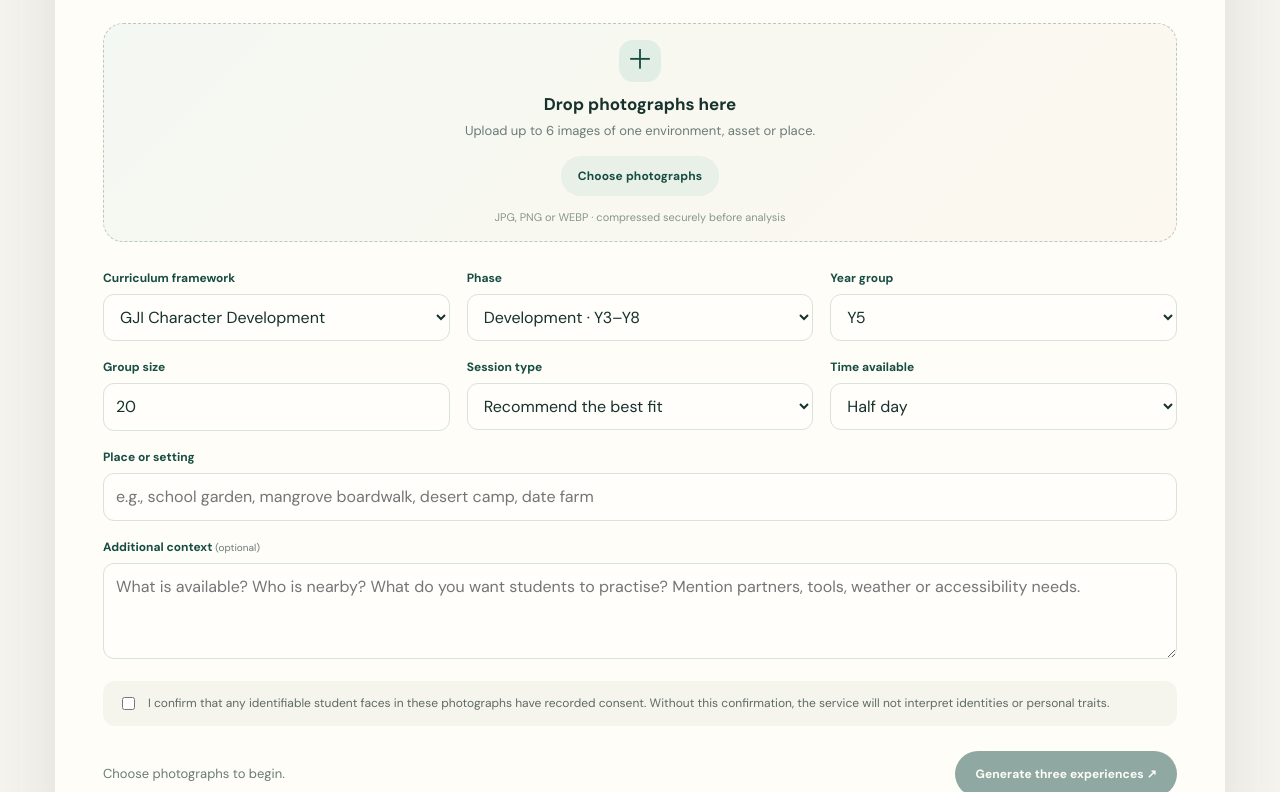
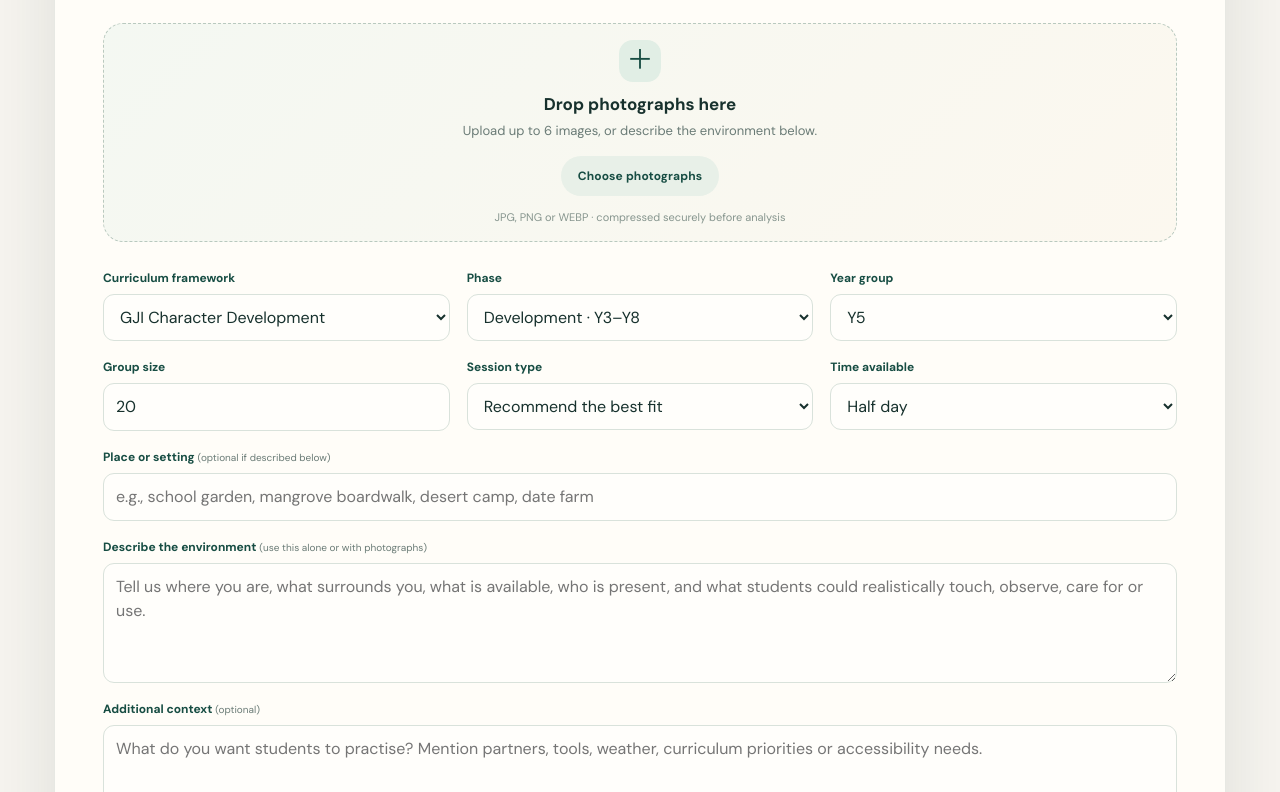
Before and after one commit to elmrad/eduhub, a plain HTML site: page index.html in a window 1280 px wide. Shown: the part 688-1480 px from the top of the page. Drawn offline with nearby package versions, Linux system fonts and the light colour scheme.

Commit message:
Allow written environment descriptions

```diff
--- a/index.html
+++ b/index.html
@@ -38,7 +38,7 @@
 
       <div class="dropzone" id="dropzone" tabindex="0">
         <input id="imageFile" type="file" accept="image/jpeg,image/png,image/webp" multiple hidden>
-        <div class="dropzone-empty" id="dropzoneEmpty"><div class="upload-icon">＋</div><h3>Drop photographs here</h3><p>Upload up to 6 images of one environment, asset or place.</p><button class="button button-secondary" id="chooseButton" type="button">Choose photographs</button><small>JPG, PNG or WEBP · compressed securely before analysis</small></div>
+        <div class="dropzone-empty" id="dropzoneEmpty"><div class="upload-icon">＋</div><h3>Drop photographs here</h3><p>Upload up to 6 images, or describe the environment below.</p><button class="button button-secondary" id="chooseButton" type="button">Choose photographs</button><small>JPG, PNG or WEBP · compressed securely before analysis</small></div>
         <div class="preview-grid" id="previewGrid" aria-live="polite"></div>
       </div>
 
@@ -49,12 +49,13 @@
         <label class="field"><span>Group size</span><input id="groupSize" type="number" min="1" max="500" value="20"></label>
         <label class="field"><span>Session type</span><select id="sessionType"><option value="service">Service</option><option value="challenge">Challenge / expedition</option><option value="routine">Daily or weekly routine</option><option value="event">Community / heritage event</option><option value="capstone">Capstone</option><option value="any" selected>Recommend the best fit</option></select></label>
         <label class="field"><span>Time available</span><select id="duration"><option>20–30 minutes</option><option>60–90 minutes</option><option selected>Half day</option><option>Full day</option><option>2–5 days</option><option>Extended programme</option></select></label>
-        <label class="field field-wide"><span>Place or setting</span><input id="setting" type="text" placeholder="e.g., school garden, mangrove boardwalk, desert camp, date farm"></label>
-        <label class="field field-wide"><span>Additional context <small>(optional)</small></span><textarea id="notes" rows="3" placeholder="What is available? Who is nearby? What do you want students to practise? Mention partners, tools, weather or accessibility needs."></textarea></label>
+        <label class="field field-wide"><span>Place or setting <small>(optional if described below)</small></span><input id="setting" type="text" placeholder="e.g., school garden, mangrove boardwalk, desert camp, date farm"></label>
+        <label class="field field-wide"><span>Describe the environment <small>(use this alone or with photographs)</small></span><textarea id="environmentDescription" rows="4" placeholder="Tell us where you are, what surrounds you, what is available, who is present, and what students could realistically touch, observe, care for or use."></textarea></label>
+        <label class="field field-wide"><span>Additional context <small>(optional)</small></span><textarea id="notes" rows="3" placeholder="What do you want students to practise? Mention partners, tools, weather, curriculum priorities or accessibility needs."></textarea></label>
       </div>
 
       <div class="consent-row"><label class="check"><input id="faceConsent" type="checkbox"><span>I confirm that any identifiable student faces in these photographs have recorded consent. Without this confirmation, the service will not interpret identities or personal traits.</span></label></div>
-      <div class="action-row"><div class="status-line" id="status">Choose photographs to begin.</div><button class="button button-primary" id="analyseButton" type="button" disabled>Generate three experiences <span>↗</span></button></div>
+      <div class="action-row"><div class="status-line" id="status">Add photographs or describe the environment to begin.</div><button class="button button-primary" id="analyseButton" type="button" disabled>Generate three experiences <span>↗</span></button></div>
     </section>
 
     <section class="results" id="results" aria-live="polite">
```
